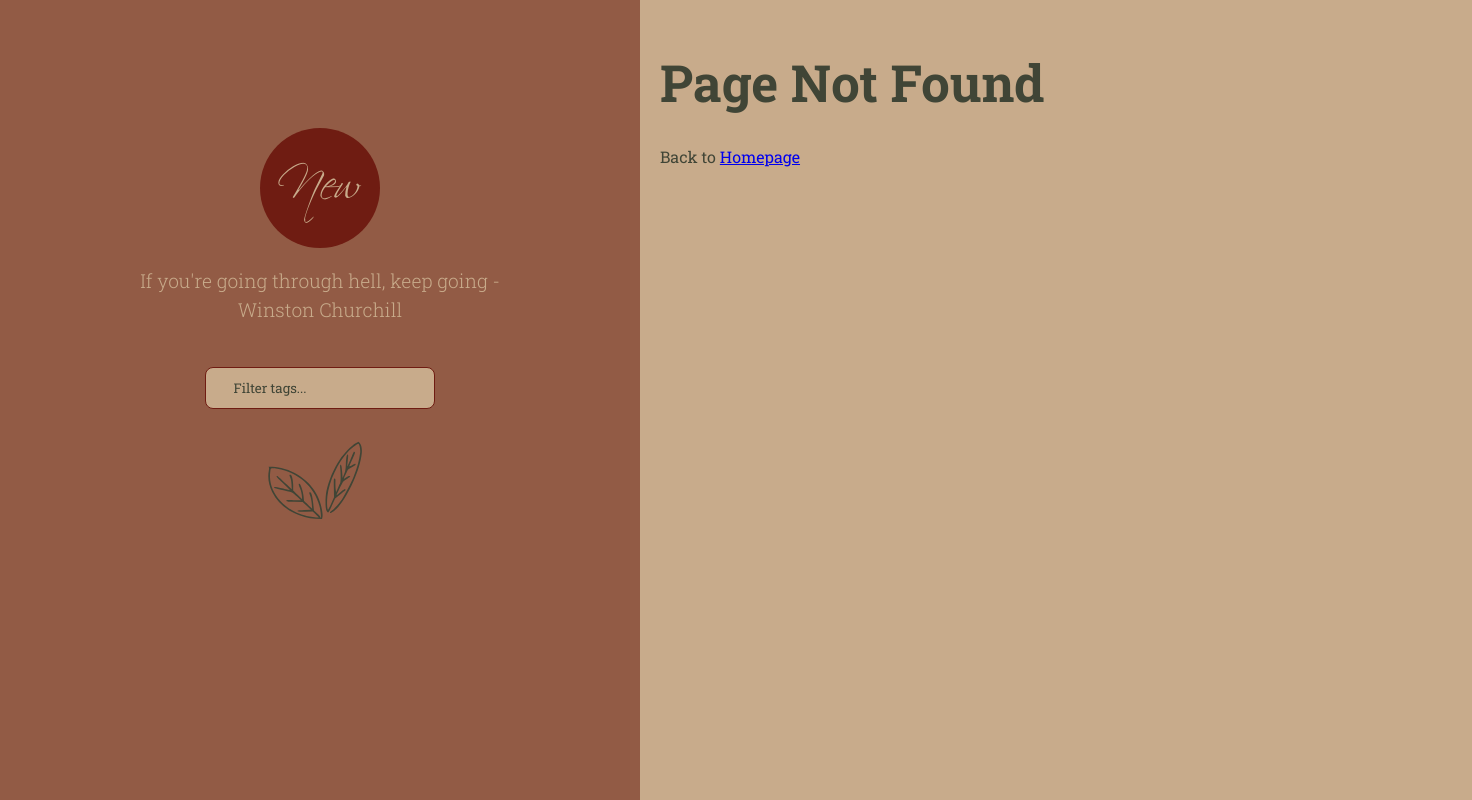
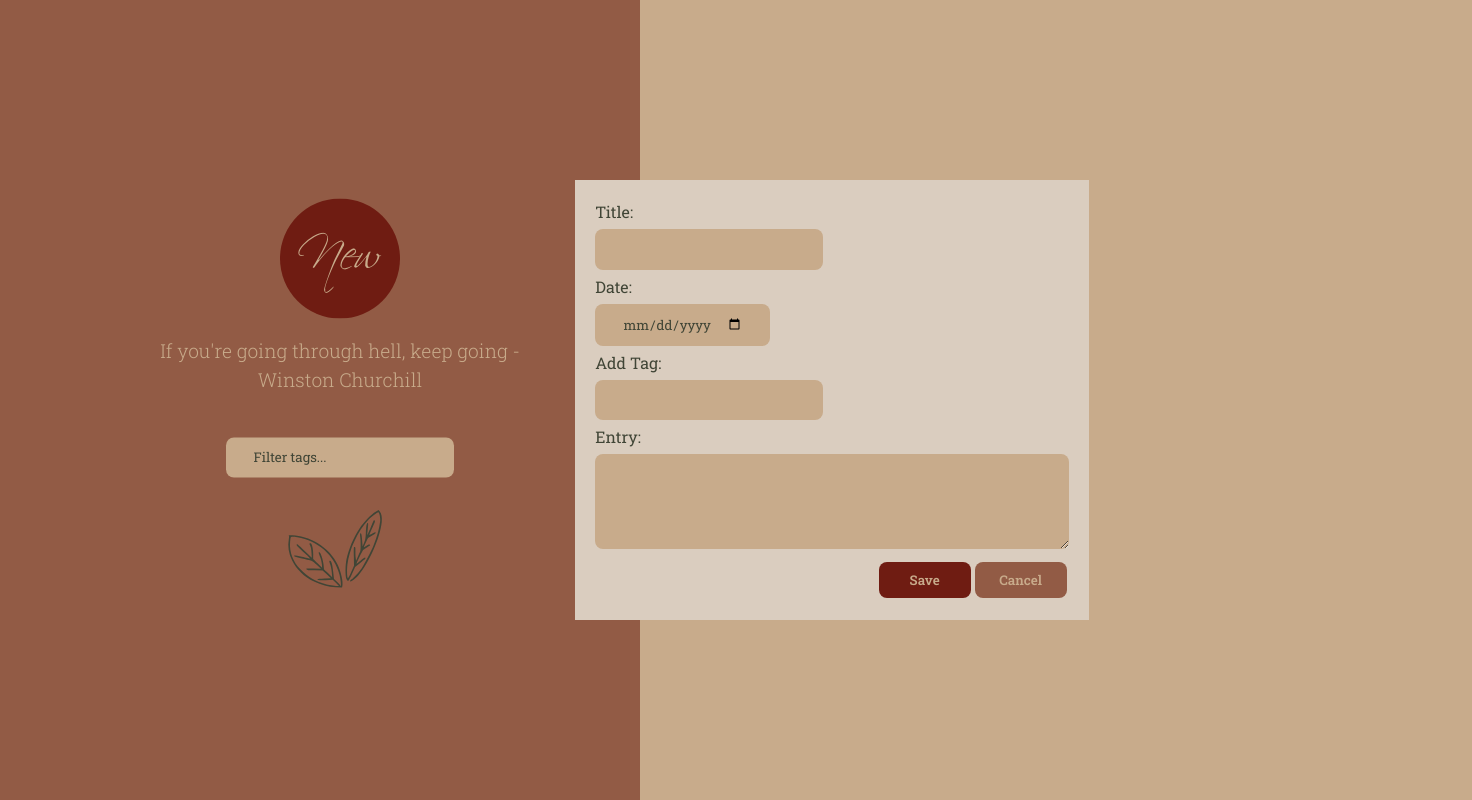
Before and after one commit to monalloyd/journaling-app, a React (Vite) app in the folder client/: page /new in a window 1280 px wide. Before the commit this address had no page. Shown: the whole page, 1472 px wide, since content can reach past the window. Built offline with nearby package versions, Linux system fonts and the light colour scheme.

Commit message:
Create front-end form for new journal entries

```diff
--- a/client/src/App.css
+++ b/client/src/App.css
@@ -6,6 +6,10 @@
 
 .font-face-sp {
   font-family: "ScriptinaPro";
+}
+
+.robo {
+  font-family: 'Roboto Slab', serif;
 }
 
 :root {
@@ -23,7 +27,6 @@
   color: var(--accent-green-dark);
   background-color: var(--primary-beige);
 
-
   font-synthesis: none;
   text-rendering: optimizeLegibility;
   -webkit-font-smoothing: antialiased;
@@ -34,6 +37,18 @@
 body {
   margin: 0;
   display: flex;
+  justify-content: center;
+  align-items: center;
+}
+
+.centered-container {
+  position: absolute;
+  width: 100%;
+  height: 100%;
+  display: flex;
+  justify-content: center;
+  align-items: center;
+  margin-left: 15%;
 }
 
 h1 {
--- a/client/src/App.jsx
+++ b/client/src/App.jsx
@@ -11,6 +11,7 @@ import "./assets/fonts/scriptina-pro/ScriptinaPro.otf";
 
 import HomePage from "./pages/HomePage";
 import ErrorPage from "./pages/ErrorPage";
+import NewEntryPage from "./pages/NewEntryPage";
 
 import Sidebar from "./layouts/Sidebar";
 
@@ -18,6 +19,7 @@ const router = createBrowserRouter(
   createRoutesFromElements(
     <Route path="/" element={<Sidebar />} >
       <Route index element={<HomePage />} />
+      <Route path="new" element={<NewEntryPage />} />
       <Route path="*" element={<ErrorPage />} />
     </Route>
   )
--- a/client/src/components/Button/Button.css
+++ b/client/src/components/Button/Button.css
@@ -1,6 +1,14 @@
-.new-button {
+button {
+    color: var(--primary-beige);
+    background-color: var(--secondary-rust);
+    border: 1px solid transparent;
+    cursor: pointer;
+    text-align: center;
+    justify-content: center;
+}
+
+.new-btn {
     background-color: var(--accent-red-dark);
-    color: var(--primary-beige);
     text-decoration: none;
     display: inline-block;
     padding: 5% 0% 0% 10%;
@@ -8,18 +16,14 @@
     height: 120px;
     border-radius: 50%;
     font-size: 200%;
-    text-align: center;
-    justify-content: center;
-    border: 1px solid transparent;
-    cursor: pointer;
 }
 
-.new-button:focus,
-.new-button:focus-visible {
+.new-btn:focus,
+.new-btn:focus-visible {
   outline: none;
 }
 
-.new-button:hover {
+.new-btn:hover {
     border-color: var(--accent-red-dark);
     font-size: 220%;
     -webkit-transition: .5s;
@@ -28,13 +32,30 @@
     transition: .5s;
 }
 
-.nav-button {
+.nav-btn-round {
     text-decoration: none;
     display: inline-block;
     padding: 16px;
     border-radius: 50%;
 }
 
-.tag-button {
-    border-radius: 12px;
+.nav-btn-square {
+    border-radius: 8px;
+    margin: 2px;
+    font-weight: 600;
 }
+
+.save-btn, .edit-btn, .cancel-btn {
+    padding: 0.5rem 1.4rem;
+    min-width: 92px;
+
+}
+
+.save-btn, .edit-btn {
+    background-color: var(--accent-red-dark);
+}
+
+.tag-btn {
+    background-color: var(--accent-green-light);
+    padding: 0.2rem 0.5rem;
+}
--- a/client/src/components/Button/Button.jsx
+++ b/client/src/components/Button/Button.jsx
@@ -1,7 +1,7 @@
 import "./Button.css";
 
 const Button = ({className, text, onClick}) => {
-    return <button onClick={onClick} className={className}>{text}</button>
+    return <button type="button" onClick={onClick} className={className}>{text}</button>
 }
 
 export default Button;
--- /dev/null
+++ b/client/src/components/Form/Form.css
@@ -0,0 +1,24 @@
+form {
+    padding: 20px;
+    box-sizing: border-box;
+    position: absolute;
+    background-color: var(--primary-white);
+}
+
+label {
+    display: block;
+}
+
+input[type="date"] {
+    resize: none;
+}
+
+.form-input {
+    margin-top: 5px;
+    margin-bottom: 5px;
+}
+
+.form-btns {
+    display: flex;
+    justify-content: flex-end;
+}
--- /dev/null
+++ b/client/src/components/Form/Form.jsx
@@ -0,0 +1,79 @@
+import { useState } from "react";
+import { Link } from "react-router-dom";
+import "./Form.css";
+import Button from "../Button";
+
+const Form = () => {
+    const [tags, setTags] = useState([]);
+    const [tagInput, setTagInput] = useState("");
+
+    const handleTagInputChange = (e) => {
+        setTagInput(e.target.value);
+    };
+
+    const handleTagInputKeyPress = (e) => {
+        if (e.key === "Enter" && tagInput.trim() !== "") {
+            const trimmedTag = tagInput.trim().toLocaleLowerCase();
+            if (!tags.includes(trimmedTag)) {
+                setTags([...tags, trimmedTag]);
+                setTagInput("");
+            } else {
+                setTagInput("");
+            }
+        }
+    };
+
+    const deleteTag = (e) => {
+        const updatedTags = tags.filter(t => t !== e.target.innerText);
+        setTags(updatedTags);
+    }
+
+    return(
+        <form>
+            <div>
+                <label htmlFor="title">Title: </label>
+                <input type="text" id="title" name="title" className="form-input"/>
+            </div>
+            <div>
+                <label htmlFor="date">Date: </label>
+                <input type="date" id="date" name="date" className="form-input"/>
+            </div>
+            <div>
+                <label htmlFor="tag">Add Tag: </label>
+                <input
+                    type="text"
+                    id="tag"
+                    name="tag"
+                    className="form-input"
+                    value={tagInput}
+                    onChange={handleTagInputChange}
+                    onKeyDown={handleTagInputKeyPress}
+                    />
+            </div>
+            <div>
+                {
+                    tags && tags.map((tag, i) => (
+                        <Button
+                            onClick={deleteTag}
+                            text={tag}
+                            className={"nav-btn-square tag-btn"}
+                            key={i} />
+                    ))
+                }
+            </div>
+            <div>
+                <label htmlFor="entry">Entry: </label>
+                <textarea id="entry" name="entry" className="form-input" rows="4" cols="50"/>
+            </div>
+            <div className="form-btns">
+                <Button className={"nav-btn-square save-btn robo"} text={"Save"}/>
+
+                <Link to="/">
+                    <Button className={"nav-btn-square cancel-btn robo"} text={"Cancel"}/>
+                </Link>
+            </div>
+        </form>
+    );
+}
+
+export default Form;
--- /dev/null
+++ b/client/src/components/Form/index.js
@@ -0,0 +1,3 @@
+import Form from "./Form";
+
+export default Form;
--- a/client/src/components/Searchbar/SearchBar.css
+++ b/client/src/components/Searchbar/SearchBar.css
@@ -1,8 +1,8 @@
-input {
+input, textarea {
     border-radius: 8px;
     margin-bottom: 10%;
     margin-top: 10%;
-    border: 1px solid var(--accent-red-dark);
+    border: none;
     box-sizing: border-box;
     resize: horizontal;
     padding: 0.7rem 1.7rem;
@@ -13,7 +13,7 @@ input {
     color: var(--accent-green-dark);
 }
 
-input:focus {
+input:focus, textarea:focus {
     outline: 2px double;
     border-color: var(--accent-green-light);
 }
--- a/client/src/layouts/Sidebar/Sidebar.css
+++ b/client/src/layouts/Sidebar/Sidebar.css
@@ -5,18 +5,29 @@
     top: 0;
     bottom: 0;
     background-color: var(--secondary-rust);
+    display: flex;
+    flex-direction: column;
+    align-items: center;
+    justify-content: center;
+}
+
+.sidebar nav {
+    position: absolute;
+    top: 50%;
+    transform: translateY(-50%);
 }
 
 .sidebar nav ul {
-    margin: 0;
-    padding: 0;
     list-style-type: none;
     display: flex;
     flex-direction: column;
     align-items: center;
-    padding: 20%;
-    background-color: var(--secondary-rust);
     color: var(--primary-beige);
     font-size: 1.5rem;
     font-weight: bold;
 }
+
+.sidebar nav ul p {
+    padding-left: 120px;
+    padding-right: 120px;
+}
--- a/client/src/layouts/Sidebar/Sidebar.jsx
+++ b/client/src/layouts/Sidebar/Sidebar.jsx
@@ -5,20 +5,22 @@ import SearchBar from "../../components/Searchbar";
 import DecorativeLeaves from "../../components/DecorativeLeaves";
 import "./Sidebar.css";
 
+const quote = "If you're going through hell, keep going - Winston Churchill";
+
+const createNew = (e) => {
+    console.log(e.target.innerText);
+};
+
 const Sidebar = () => {
-    const quote = "If you're going through hell, keep going - Winston Churchill"
-
-    const createNew = (e) => {
-        console.log(e.target.innerText);
-    }
-
     return (
         <>
         <div className="sidebar">
             <nav>
                 <ul>
                     <li>
-                        <Button onClick={createNew} text={"New"} className={"new-button font-face-sp"}/>
+                        <Link to="new">
+                            <Button onClick={createNew} text={"New"} className={"new-btn font-face-sp"}/>
+                        </Link>
                     </li>
                     <li>
                         <Quote text={quote}/>
@@ -34,7 +36,7 @@ const Sidebar = () => {
         </div>
         <Outlet />
         </>
-    )
-}
+    );
+};
 
 export default Sidebar;
--- /dev/null
+++ b/client/src/pages/NewEntryPage/NewEntryPage.jsx
@@ -0,0 +1,11 @@
+import Form from "../../components/Form/Form";
+
+const NewEntryPage = () => {
+    return (
+    <div className="centered-container">
+        <Form />
+    </div>
+    )
+}
+
+export default NewEntryPage;
--- /dev/null
+++ b/client/src/pages/NewEntryPage/index.js
@@ -0,0 +1,3 @@
+import NewEntryPage from "./NewEntryPage";
+
+export default NewEntryPage;
```
